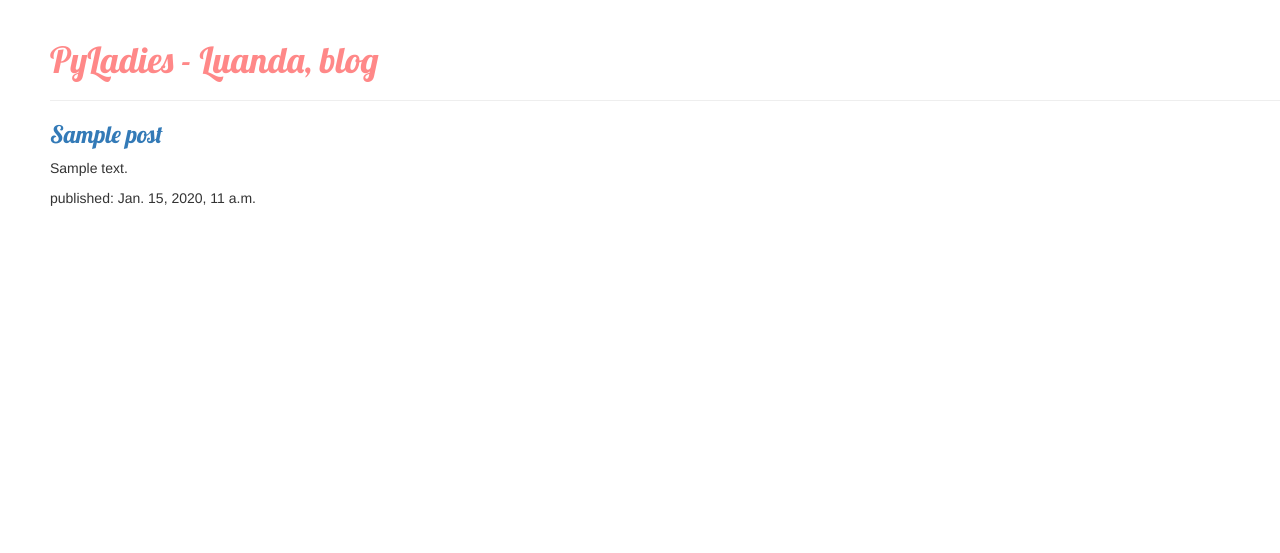
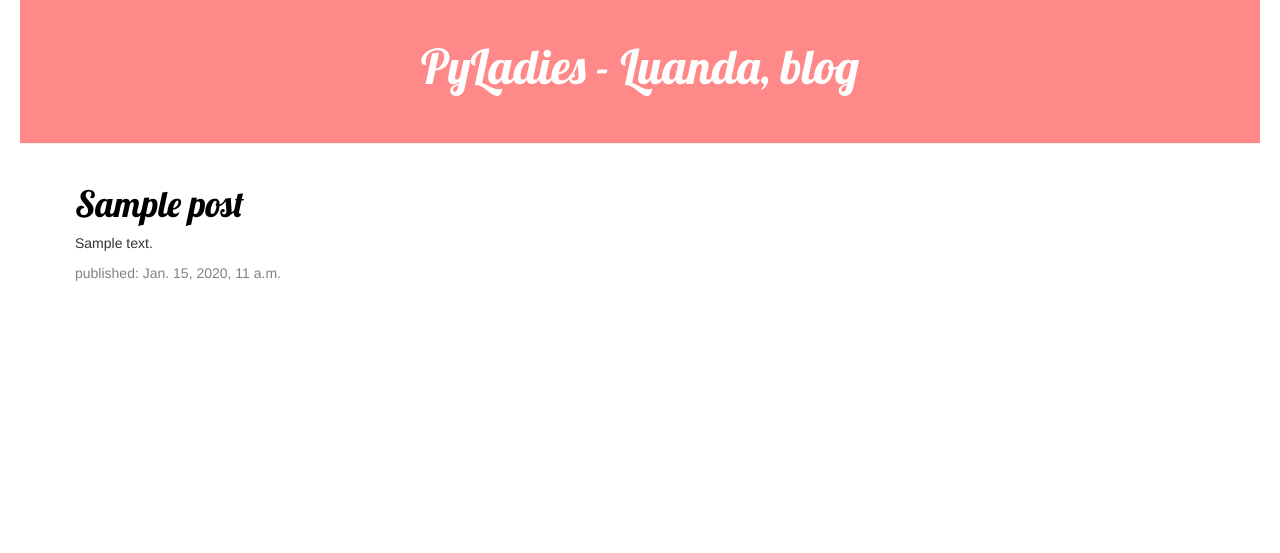
Before and after one commit to JovanyNegocio/my-first-blog, a Django app: template blog/templates/blog/post_list.html in a window 1280 px wide. Shown: the top 553 px of the page. Run offline with Django 3.2, Linux system fonts and the light colour scheme; the template is opened without the code that fills it: values that come from a table or form of the project are taken from there, others are empty; tables that the repository leaves empty hold one stand-in row (values such as "Sample post"); some libraries are stand-ins or nearby versions.

Commit message:
adicionando novas funcinalidades no css

```diff
--- a/blog/static/css/blog.css
+++ b/blog/static/css/blog.css
@@ -1,3 +1,52 @@
+.page-header {
+	background-color: #FF8888;
+	margin-top: 0;
+	padding: 20px 20px 40px;
+}
+
+.page-header h1, .page-header h1 a, .page-header h1 a:visited, .page-header h1 a:active {
+	color: #ffffff;
+	font-size: 36pt;
+	text-decoration: none;
+}
+
+.content {
+	margin-left: 40px;
+	margin-right: 40px;
+}
+
+h1, h2, h3, h4 {
+	font-family: 'Lobster', cursive;
+}
+
+.date {
+	color: #828282;
+}
+
+.save {
+	float: right;
+}
+
+.post-form textarea, .post-form input {
+	width: 100%
+}
+
+.top-menu, top-menu:hover, .top-menu:visited {
+	color: #ffffff;
+	float: right;
+	font-size: 26pt;
+	margin-right: 20px;
+}
+
+.post {
+	margin-bottom: 70px;
+}
+
+.post h1 a, .post h1 a:visited {
+	color: #000000;
+}
+
+
 h1 a {
 	color: #FF8888;
 	font-family: Lobster;
@@ -8,5 +57,7 @@
 }
 
 body {
-	padding-left: 50px;
+	padding-left: 20px;
+	padding-right: 20px;
+
 }
--- a/blog/templates/blog/post_list.html
+++ b/blog/templates/blog/post_list.html
@@ -13,10 +13,33 @@
 
 <body>
 
-	<div class="page-header">
+	<div class="page-header" align="center">
 		<h1><a href="/">PyLadies - Luanda, blog</a></h1>
 	</div>
 
+	<div class="content container">
+		<div class="row">
+			<div class="col-md-8">
+				{% for post in posts %}
+					<div class="post">
+						<h1><a href="">{{ post.title }}</a></h1>
+						<p>{{ post.text|linebreaksbr }}</p>
+
+						<div class="date">
+							<p>published: {{ post.published_date }}</p>
+						</div>
+
+					</div>
+				{% endfor %}
+			</div>
+		</div>
+	</div>
+
+</body>
+
+</html>
+
+<!--
 	{% for post in posts %}
 		<div class="post">
 			<h3><a href="">{{ post.title  }}</a></h3>
@@ -24,7 +47,4 @@
 			<p>published: {{ post.published_date }}</p>
 		</div>
 	{% endfor %}
-
-</body>
-
-</html>
+-->
--- a/requirements.txt
+++ b/requirements.txt
@@ -1,3 +1 @@
 Django==1.9.13
-django-ckeditor==5.6.1
-django-js-asset==1.1.0
```
